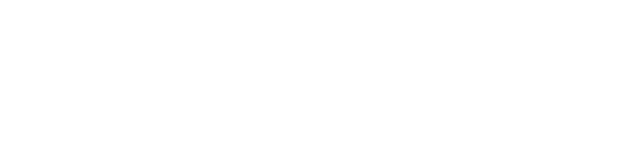
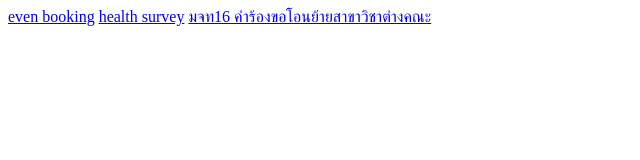
Before and after one commit to boatcoding17/From_validation, a plain HTML site: page index.html in a window 1280 px wide. Shown: the whole page, without its empty margins (0-640 px from the left). Drawn offline with Linux system fonts and the light colour scheme.

Commit message:
done form4

```diff
--- a/index.html
+++ b/index.html
@@ -6,8 +6,8 @@
     <title>Document</title>
 </head>
 <body>
-    <a href="from1.html"></a>
-    <a href="form2.html"></a>
-    <a href="form3.html"></a>
+    <a href="from1.html">even booking</a>
+    <a href="form2.html">health survey</a>
+    <a href="form3.html">มจท16 คำร้องขอโอนย้ายสาขาวิชาต่างคณะ</a>
 </body>
 </html>
```
